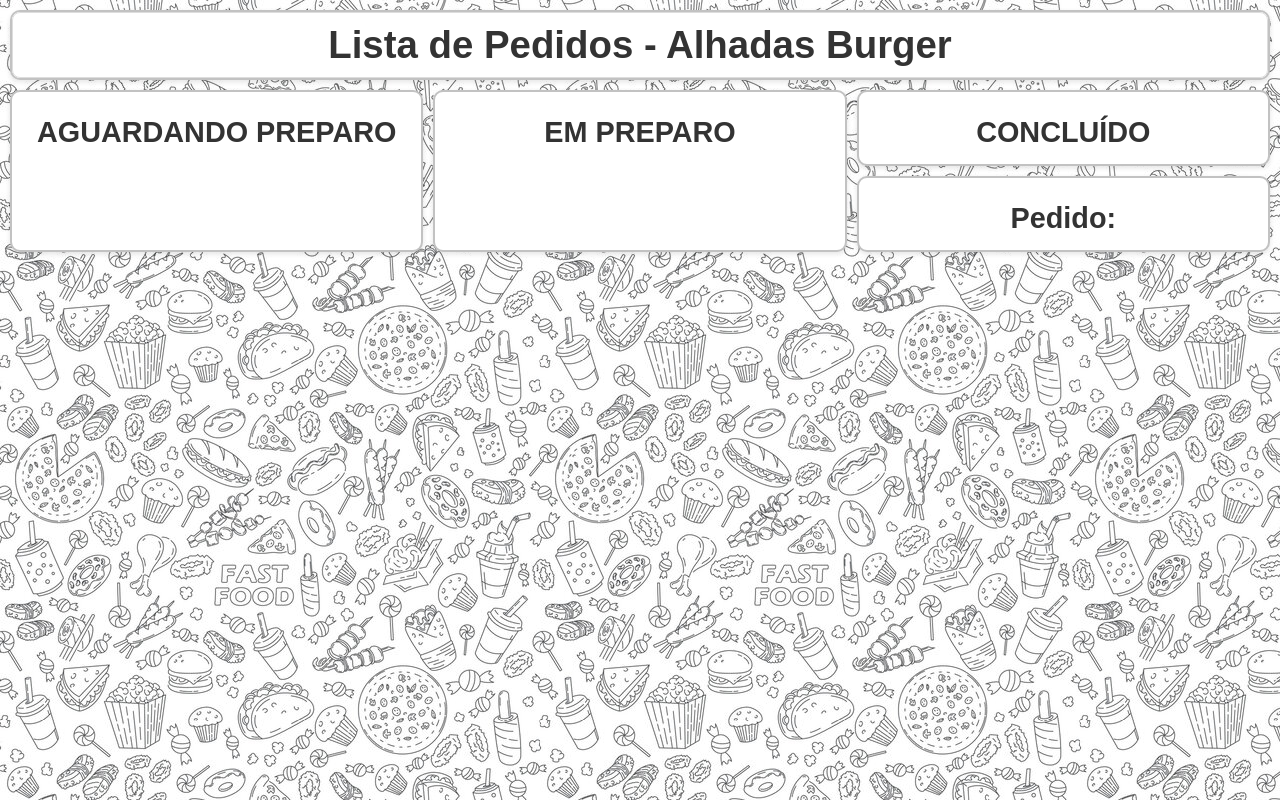
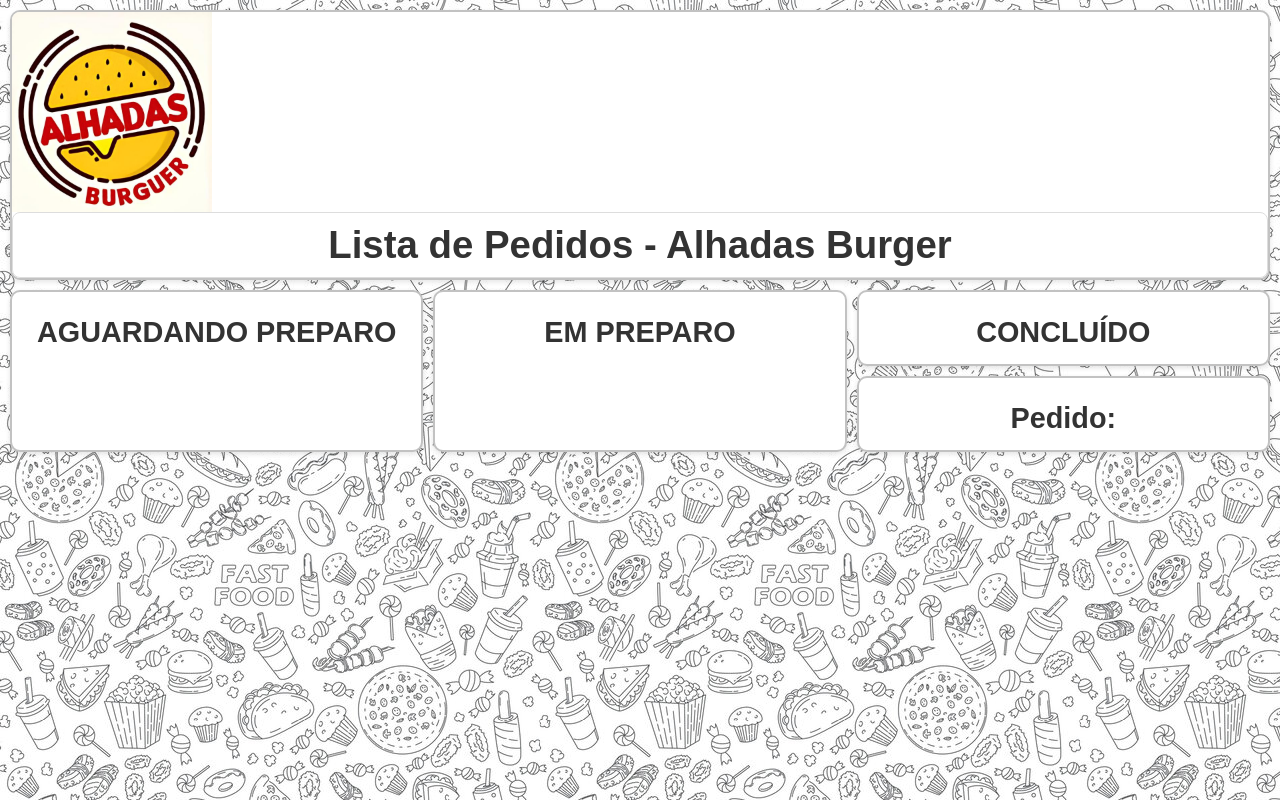
Before and after one commit to RenatoFSantos/fastfood-pedidos, a website: page public/admin.html in a window 1280 px wide. Drawn offline with Linux system fonts and the light colour scheme; no server answers.

Commit message:
feat: add logo

```diff
--- a/public/admin.html
+++ b/public/admin.html
@@ -9,6 +9,7 @@
 <body>
     <div class="grid_fsf" id="grid_fsf">
         <div class="column0">
+            <img src="./images/logo_alhadasburguer.jpg" width="200" height="200"/>
             <span class="title">Lista de Pedidos - Alhadas Burger</span>
         </div>
         <div class="column1" id="aguardando">
```
Also changed, not shown: public/images/logo_alhadasburguer.jpg (added), util.js (added), 2 other files.
